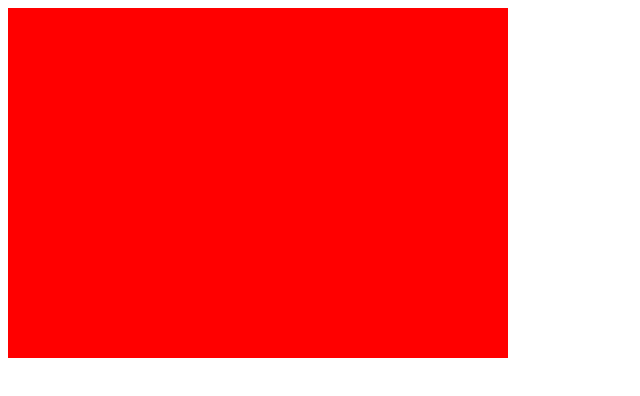
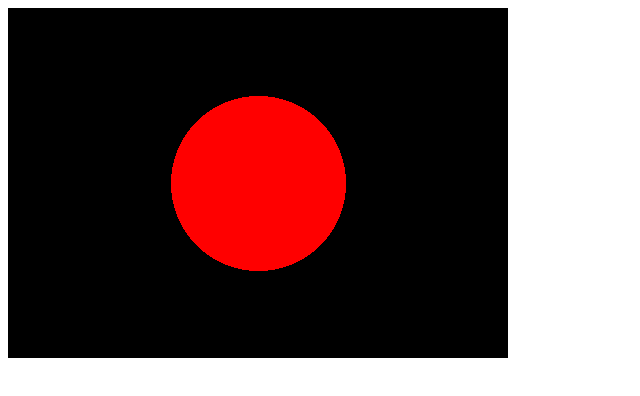
Before and after one commit to Muirey03/MiniRay, a plain HTML site: page index.html in a window 1280 px wide. Shown: the whole page, without its empty margins (0-640 px from the left). Drawn offline with Linux system fonts and the light colour scheme.

Commit message:
Modualise the renderer and ray tracing code

```diff
--- a/index.html
+++ b/index.html
@@ -9,7 +9,6 @@
 	<body>
 		<canvas id="canvas" width="500" height="350"></div>
 
-		<script src="js/script.js"></script>
-		<script src="js/canvasRenderer.js"></script>
+		<script type="module" src="js/canvasRenderer.js"></script>
 	</body>
 </html>
--- a/js/canvasRenderer.js
+++ b/js/canvasRenderer.js
@@ -1,3 +1,5 @@
+import { RayTracing } from './rayTracing.js';
+
 const canvas = document.querySelector("#canvas");
 const width = canvas.width;
 const height = canvas.height;
@@ -11,16 +13,5 @@ setInterval(() => {
 	ctx.putImageData(pixelData, 0, 0);
 }, 1000 / 60);
 
-// to change the data in the canvas we just write our GBR values to pixelBuffer and call putImageData
-
-// DEBUG: initialise canvas with random pixels:
-for (let i = 0; i < pixelBuffer.length; i++) {
-	pixelBuffer[i] = 0xff000000 + Math.random() * 0xFFFFFF;
-}
-
-// DEBUG: set canvas to red after 2s:
-setTimeout(() => {
-	for (let i = 0; i < pixelBuffer.length; i++) {
-		pixelBuffer[i] = 0xff0000ff; // RED
-	}
-}, 2000);
+// the ray tracing engine gets given the pixel buffer to draw to:
+const rayTracing = new RayTracing(pixelBuffer, width, height);
--- /dev/null
+++ b/js/rayTracing.js
@@ -0,0 +1,22 @@
+// rayTracing.js will be the entrypoint to the raytracing code. It will be separate from canvasRenderer.js as that will allow it to be used with ascii renderers etc.
+
+export class RayTracing {
+	constructor(buffer, width, height) {
+		this.buffer = buffer;
+		this.width = width;
+		this.height = height;
+
+		// DEBUG: draw a red circle:
+		const centerX = width / 2;
+		const centerY = height / 2;
+		const radius = height / 4;
+		for (let i = 0; i < buffer.length; i++) {
+			let color = 0xff000000;
+			const x = i % width;
+			const y = Math.floor(i / width);
+			if ((x - centerX)**2 + (y - centerY)**2 <= radius**2)
+				color = 0xff0000ff;
+			buffer[i] = color;
+		}
+	}
+}
--- a/js/script.js
+++ /dev/null
@@ -1 +0,0 @@
-// script.js will be the entrypoint to the raytracing code. It will be separate from canvasRenderer.js as that will allow it to be used with ascii renderers etc.
```
